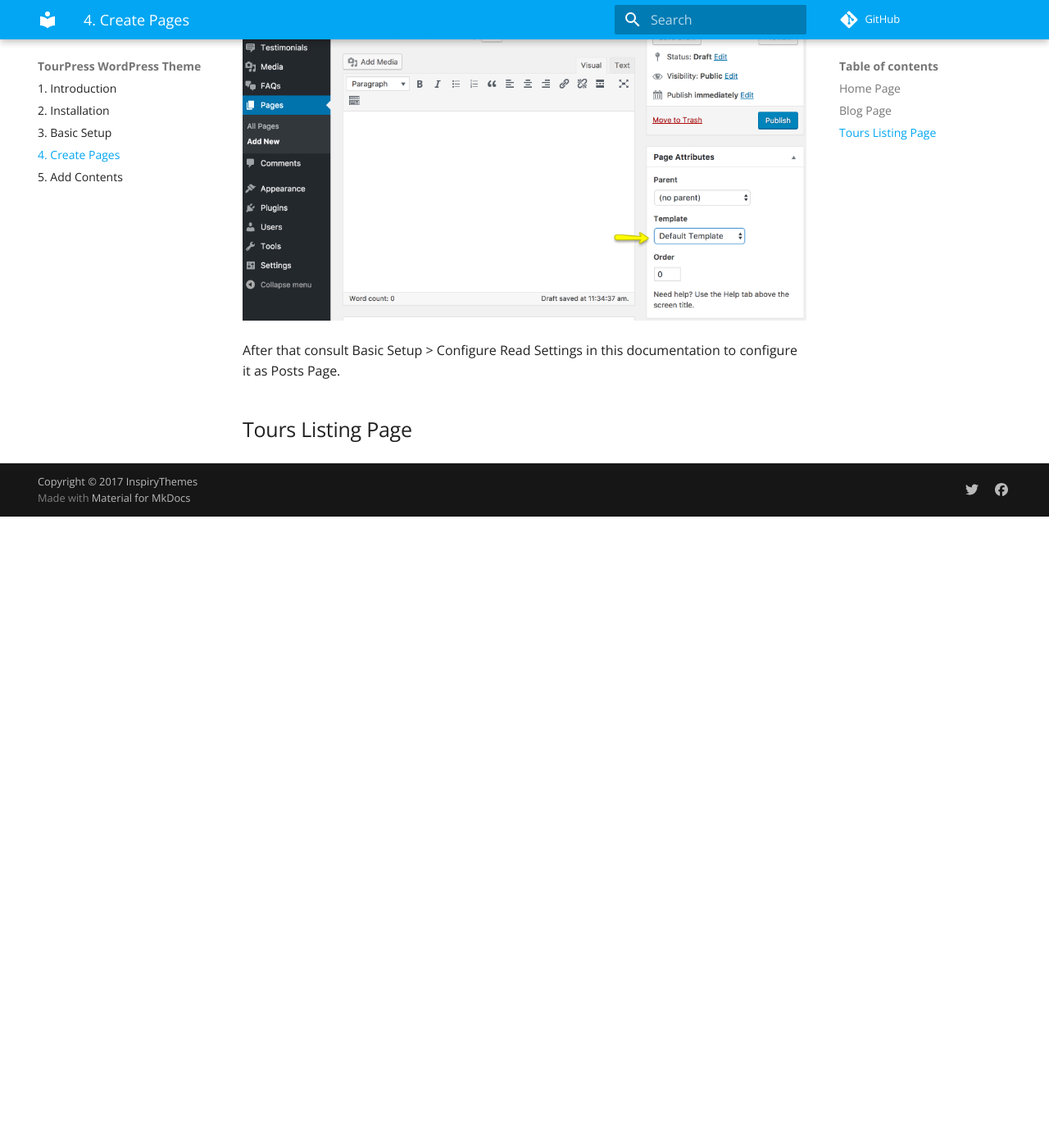
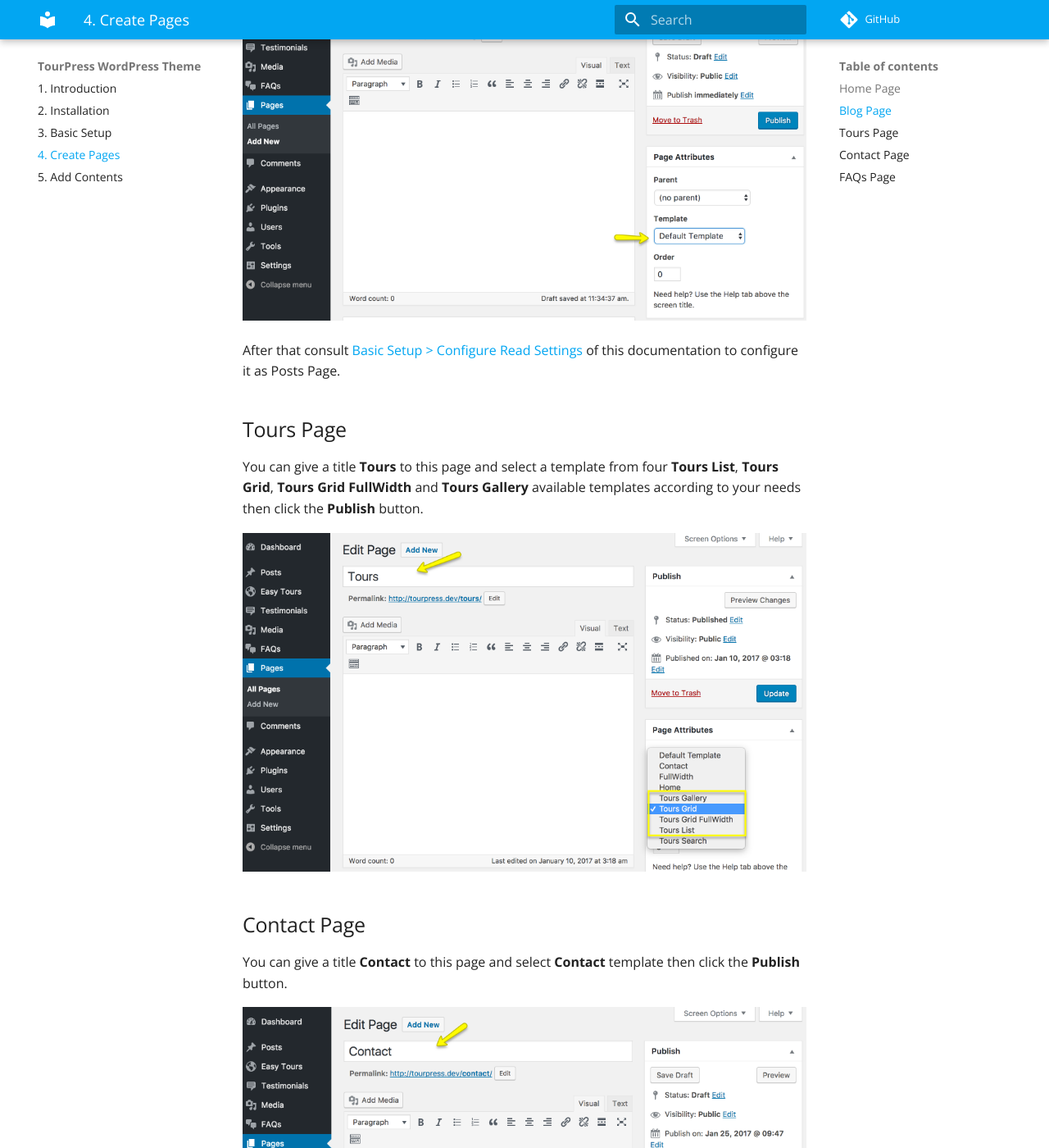
Before and after one commit to fahidjavid/doc-test, an MkDocs documentation site: the page built from docs/pages.md, in a window 1280 px wide and 1400 px high, scrolled down 1865 px. Shown: the whole window at 82% size. Built offline with MkDocs 1.6.1 and Material for MkDocs 9.7.7, drawn with Linux system fonts in a browser that asks for light colours; comment, search, counter and statistics services are not loaded; old or Windows-style settings are respelled for this version of MkDocs; before the commit the page ends 2495 px from its top, so only the background shows below that; some of the changed text lies outside the part shown.

Commit message:
completed Pages Section

```diff
--- a/docs/pages.md
+++ b/docs/pages.md
@@ -21,6 +21,29 @@
 
 ![img](img/page-04.png)
 
-After that consult Basic Setup > Configure Read Settings in this documentation to configure it as Posts Page.
+After that consult [Basic Setup > Configure Read Settings](basic-setup.md#configure-reading-settings) of this documentation to configure it as Posts Page.
 
-## Tours Listing Page
+## Tours Page
+You can give a title **Tours** to this page and select a template from four **Tours List**, **Tours Grid**, **Tours Grid FullWidth** and **Tours Gallery** available templates according to your needs then click the **Publish** button.
+
+![img](img/page-05.png)
+
+## Contact Page
+You can give a title **Contact** to this page and select **Contact** template then click the **Publish** button.
+
+![img](img/page-06.png)
+
+You will also see a **Contact Information** metabox with multiple tabs where you can configure the whole contact form settings as displayed in the following screenshot.
+
+![img](img/page-07.png)
+
+## FAQs Page
+
+!!! warning ""
+    Make sure the **Quick and Easy FAQs** plugin is already installed and activated on your site according to the [Install Plugins](installation.md#install-plugins) section.
+
+You can give a title **FAQs** to this page and select **Default Template** or **FullWidth** template. Use a FAQs listing *shortcode* to list FAQs then click the **Publish** button as displayed in the following screenshot.
+
+![img](img/page-08.png)
+
+You can see the details and all available shortcodes on the *Quick and EASY FAQs* plugin's [detail page](https://wordpress.org/plugins/quick-and-easy-faqs/).
```
